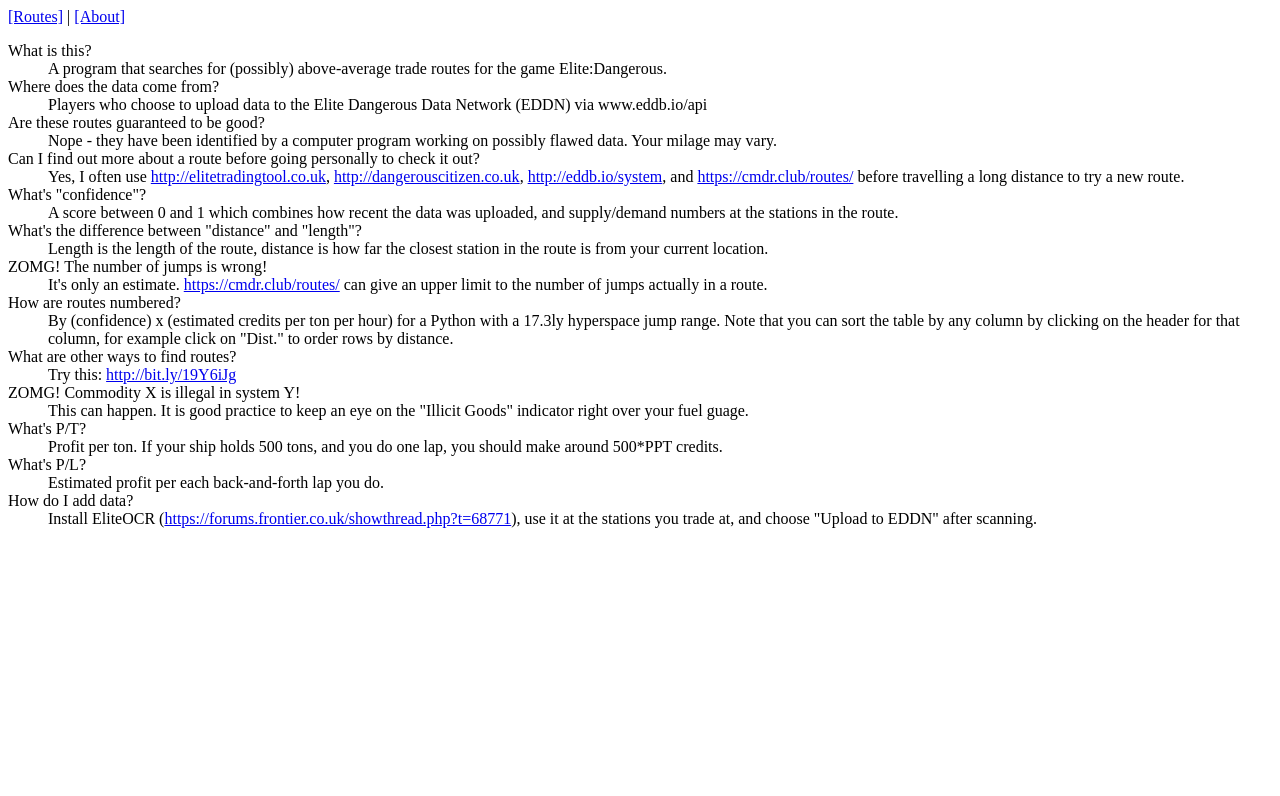
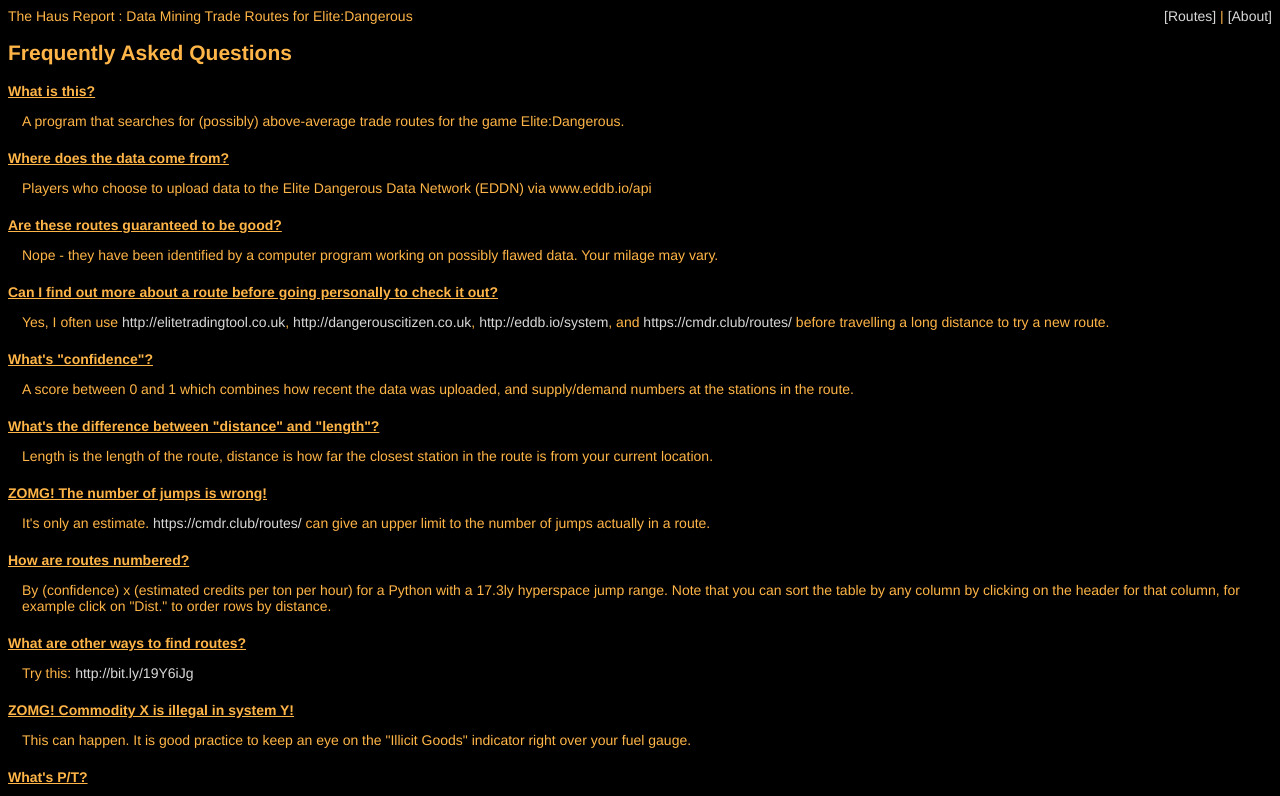
Before and after one commit to HausReport/HausReport.github.io, a plain HTML site: page about.html in a window 1280 px wide. Shown: the top 796 px of the page. Drawn offline with nearby package versions, Linux system fonts and the light colour scheme.

Commit message:
Spruce up the display a bit

```diff
--- a/about.html
+++ b/about.html
@@ -7,60 +7,60 @@
     <meta http-equiv="X-UA-Compatible" content="IE=edge" />
 
     <meta charset="utf-8">
-    <link rel="stylesheet" href="//code.jquery.com/ui/1.11.4/themes/smoothness/jquery-ui.css">
+    <link rel="stylesheet" href="myStyle.css">
     <script src="//code.jquery.com/jquery-1.10.2.js"></script>
     <title>About this site</title>
 </head>
 
 <body>
-<div id="nav-container"></div>
-
+The Haus Report : Data Mining Trade Routes for Elite:Dangerous <div id="nav-container" style="float:right;"></div>
 <script type="text/javascript">
 $(document).ready(function() {
 $('#nav-container').load('navbar.html');
 });
 </script>
 
+<H2>Frequently Asked Questions</H2>
 
 <dl>
-  <dt> What is this? </dt>
-  <dd> A program that searches for (possibly) above-average trade routes for the game Elite:Dangerous.</dd>
+  <dt class="faq"> What is this? </dt>
+  <dd class="faq"> A program that searches for (possibly) above-average trade routes for the game Elite:Dangerous.</dd>
 
-  <dt> Where does the data come from? </dt>
-  <dd> Players who choose to upload data to the Elite Dangerous Data Network (EDDN) via www.eddb.io/api </dd>
+  <dt class="faq"> Where does the data come from? </dt>
+  <dd class="faq"> Players who choose to upload data to the Elite Dangerous Data Network (EDDN) via www.eddb.io/api </dd>
 
-  <dt> Are these routes guaranteed to be good? </dt>
-  <dd> Nope - they have been identified by a computer program working on possibly flawed data.  Your milage may vary. </dd>
+  <dt class="faq"> Are these routes guaranteed to be good? </dt>
+  <dd class="faq"> Nope - they have been identified by a computer program working on possibly flawed data.  Your milage may vary. </dd>
 
-  <dt> Can I find out more about a route before going personally to check it out? </dt>
-  <dd> Yes, I often use <a href="http://elitetradingtool.co.uk">http://elitetradingtool.co.uk</a>, <a href="http://dangerouscitizen.co.uk">http://dangerouscitizen.co.uk</a>, <a href="http://eddb.io/system">http://eddb.io/system</a>, and <a href="https://cmdr.club/routes/">https://cmdr.club/routes/</a> before travelling a long distance to try a new route.</dd>
+  <dt class="faq"> Can I find out more about a route before going personally to check it out? </dt>
+  <dd class="faq"> Yes, I often use <a href="http://elitetradingtool.co.uk">http://elitetradingtool.co.uk</a>, <a href="http://dangerouscitizen.co.uk">http://dangerouscitizen.co.uk</a>, <a href="http://eddb.io/system">http://eddb.io/system</a>, and <a href="https://cmdr.club/routes/">https://cmdr.club/routes/</a> before travelling a long distance to try a new route.</dd>
 
-  <dt> What's "confidence"?</dt>
-  <dd> A score between 0 and 1 which combines how recent the data was uploaded, and supply/demand numbers at the stations in the route.</dd>
+  <dt class="faq"> What's "confidence"?</dt>
+  <dd class="faq"> A score between 0 and 1 which combines how recent the data was uploaded, and supply/demand numbers at the stations in the route.</dd>
 
-  <dt> What's the difference between "distance" and "length"?</dt>
-  <dd> Length is the length of the route, distance is how far the closest station in the route is from your current location.</dd>
+  <dt class="faq"> What's the difference between "distance" and "length"?</dt>
+  <dd class="faq"> Length is the length of the route, distance is how far the closest station in the route is from your current location.</dd>
 
-  <dt> ZOMG! The number of jumps is wrong!</dt>
-  <dd> It's only an estimate.  <a href="https://cmdr.club/routes/">https://cmdr.club/routes/</a> can give an upper limit to the number of jumps actually in a route.</dd>
+  <dt class="faq"> ZOMG! The number of jumps is wrong!</dt>
+  <dd class="faq"> It's only an estimate.  <a href="https://cmdr.club/routes/">https://cmdr.club/routes/</a> can give an upper limit to the number of jumps actually in a route.</dd>
 
-  <dt> How are routes numbered?</dt>
-  <dd> By (confidence) x (estimated credits per ton per hour) for a Python with a 17.3ly hyperspace jump range.  Note that you can sort the table by any column by clicking on the header for that column, for example click on "Dist." to order rows by distance.</dd>
+  <dt class="faq"> How are routes numbered?</dt>
+  <dd class="faq"> By (confidence) x (estimated credits per ton per hour) for a Python with a 17.3ly hyperspace jump range.  Note that you can sort the table by any column by clicking on the header for that column, for example click on "Dist." to order rows by distance.</dd>
 
-  <dt> What are other ways to find routes?</dt>
-  <dd> Try this: <a href="http://bit.ly/19Y6iJg">http://bit.ly/19Y6iJg</a> </dd>
+  <dt class="faq"> What are other ways to find routes?</dt>
+  <dd class="faq"> Try this: <a href="http://bit.ly/19Y6iJg">http://bit.ly/19Y6iJg</a> </dd>
 
-  <dt> ZOMG! Commodity X is illegal in system Y! </dt>
-  <dd> This can happen.  It is good practice to keep an eye on the "Illicit Goods" indicator right over your fuel guage.</dd>
+  <dt class="faq"> ZOMG! Commodity X is illegal in system Y! </dt>
+  <dd class="faq"> This can happen.  It is good practice to keep an eye on the "Illicit Goods" indicator right over your fuel gauge.</dd>
 
-  <dt> What's P/T? </dt>
-  <dd> Profit per ton.  If your ship holds 500 tons, and you do one lap, you should make around 500*PPT credits.</dd>
+  <dt class="faq"> What's P/T? </dt>
+  <dd class="faq"> Profit per ton.  If your ship holds 500 tons, and you do one lap, you should make around 500*PPT credits.</dd>
 
-  <dt> What's P/L? </dt>
-  <dd> Estimated profit per each back-and-forth lap you do.</dd>
+  <dt class="faq"> What's P/L? </dt>
+  <dd class="faq"> Estimated profit per each back-and-forth lap you do.</dd>
 
-  <dt>How do I add data?</dt>
-  <dd> Install EliteOCR (<a href="https://forums.frontier.co.uk/showthread.php?t=68771">https://forums.frontier.co.uk/showthread.php?t=68771</a>), use it at the stations you trade at, and choose "Upload to EDDN" after scanning.</dd>
+  <dt class="faq">How do I add data?</dt>
+  <dd class="faq"> Install EliteOCR (<a href="https://forums.frontier.co.uk/showthread.php?t=68771">https://forums.frontier.co.uk/showthread.php?t=68771</a>), use it at the stations you trade at, and choose "Upload to EDDN" after scanning.</dd>
 
 </dl>
 
--- a/mystyle.css
+++ b/mystyle.css
@@ -6,18 +6,17 @@ background-size:cover;
 
 body {
 
+font-family:Helvetica;
+
 width:auto;
 
 min-width:700px;
 
 max-width:auto;
-			margin: 0px 20px 0px 20px;
 
-font-size:12px;
+font-size:14px;
 
 color:#FFB547;
-
-line-height:1.230;
 
 }
 
@@ -33,7 +32,8 @@ body a {
 
 color:rgb(216, 216, 216);
 transition: color 0.5s;
-			text-decoration:none;
+
+text-decoration:none;
 
 }
 
@@ -50,38 +50,6 @@ text-decoration:none;
 }
 
 
-body a.understate,
- body a .understate {
-
-color:inherit;
-			text-decoration:none;
-
-*clear:expression(style.color = parentNode.currentStyle.color, style.clear = "none", 0);
-
-}
-
-
-.body_wrapper {
-
-padding: 10px 20px 10px 20px;
-
-background: rgba(0,0,0,0.92) none   ;
-
--moz-border-radius: 2px;
-
--webkit-border-radius: 2px;
-			border-radius: 2px;
-
-}
-
-
-body,
-		legend {
-
-font-family:Tahoma, Calibri, Verdana, Geneva, sans-serif;
-	}
-
-
 .normal {
 
 font-size:13px;
@@ -89,3 +57,24 @@ font-size:13px;
 font-weight:normal;
 
 }
+
+
+dt {
+    font-weight: bold;
+    text-decoration: underline;
+}
+
+dd {
+    margin: 0.5em;
+    padding: 0.5em 0.5em 0.5em 0.5em;
+}
+
+dt.faq {
+    font-weight: bold;
+    text-decoration: underline;
+}
+
+dd.faq {
+    margin: 1em;
+    padding: 0 0 0.5em 0;
+}
```
Also changed, not shown: index.html (+18 -16 lines).
